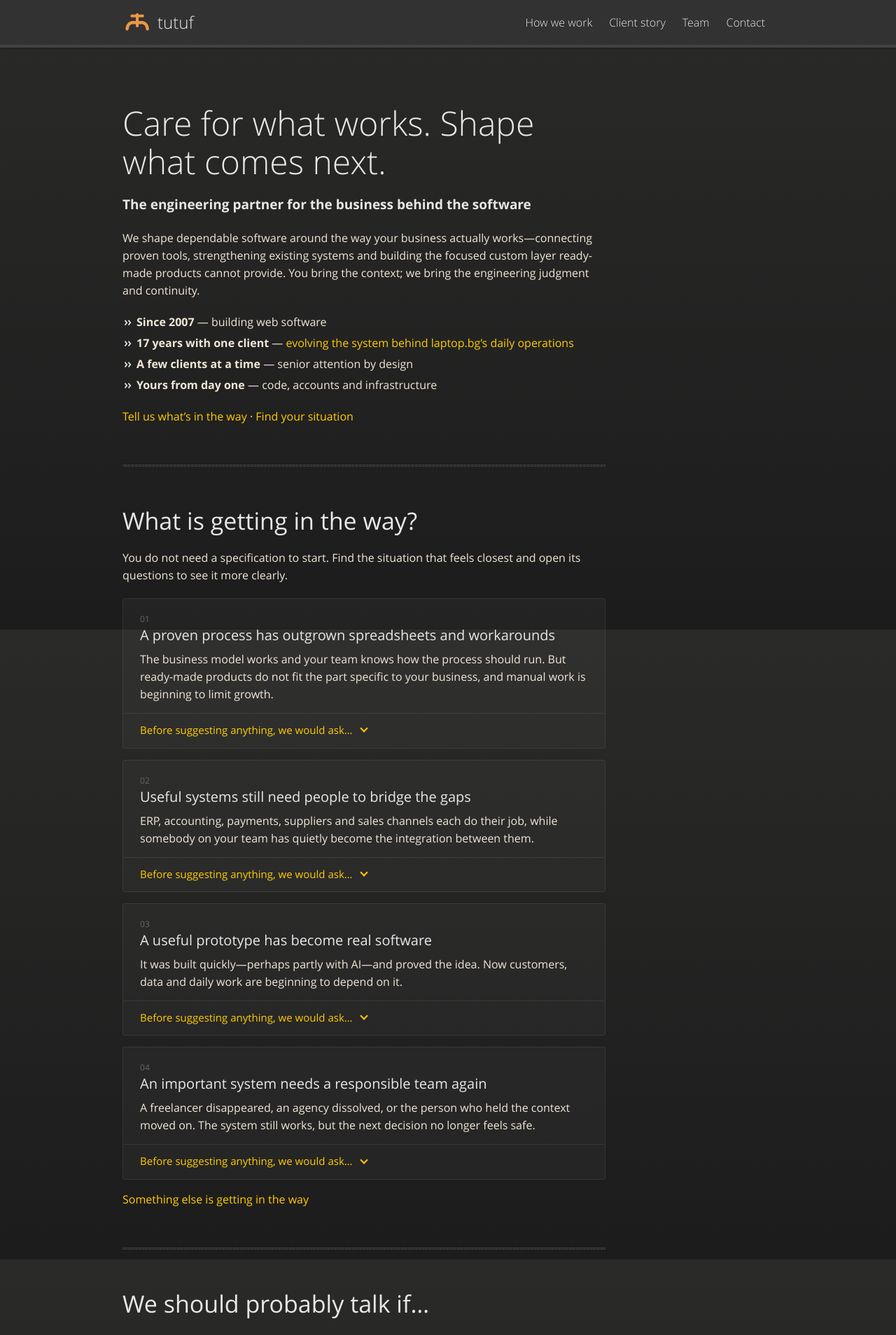
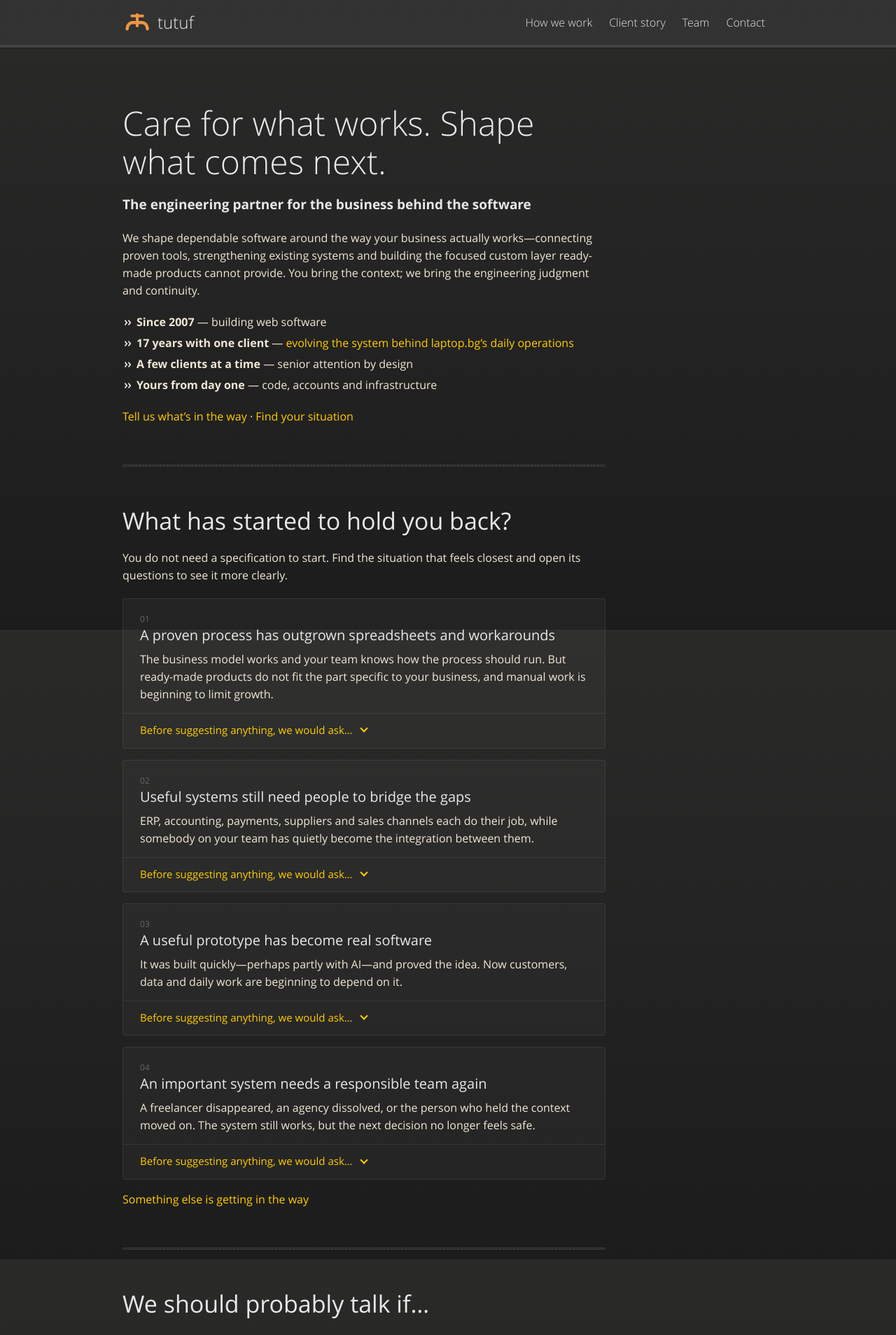
Before and after one commit to tutuf/tutuf.github.io, a Jekyll site: the page built from index.md, in a window 1280 px wide. Shown: the top 1908 px of the page at 70% size. Built offline with Jekyll 4.4.1, drawn with Linux system fonts in a browser that asks for light colours.

Commit message:
Rename the situations heading and right-align card buttons
"What has started to hold you back?" replaces "What is getting in the
way?"; the hero's "Find your situation" link follows the new anchor.
The "Talk these through with us" buttons sit at the right of each card.

Co-Authored-By: Claude Opus 5.5 <noreply@anthropic.com>

```diff
--- a/assets/css/style.scss
+++ b/assets/css/style.scss
@@ -381,6 +381,10 @@ details.questions {
   }
 }
 
+details.questions p.cta {
+  text-align: right;
+}
+
 // Numbered steps along a gold line, shared by the stages and the contact steps
 %step-number {
   position: absolute;
--- a/index.md
+++ b/index.md
@@ -15,11 +15,11 @@ We shape dependable software around the way your business actually works—conne
 * **A few clients at a time** — senior attention by design
 * **Yours from day one** — code, accounts and infrastructure
 
-[Tell us what’s in the way](mailto:hi@tutuf.com?subject=What%E2%80%99s%20in%20the%20way) · [Find your situation](#what-is-getting-in-the-way)
+[Tell us what’s in the way](mailto:hi@tutuf.com?subject=What%E2%80%99s%20in%20the%20way) · [Find your situation](#what-has-started-to-hold-you-back)
 
 ---
 
-# What is getting in the way?
+# What has started to hold you back?
 
 You do not need a specification to start. Find the situation that feels closest and open its questions to see it more clearly.
 
```
